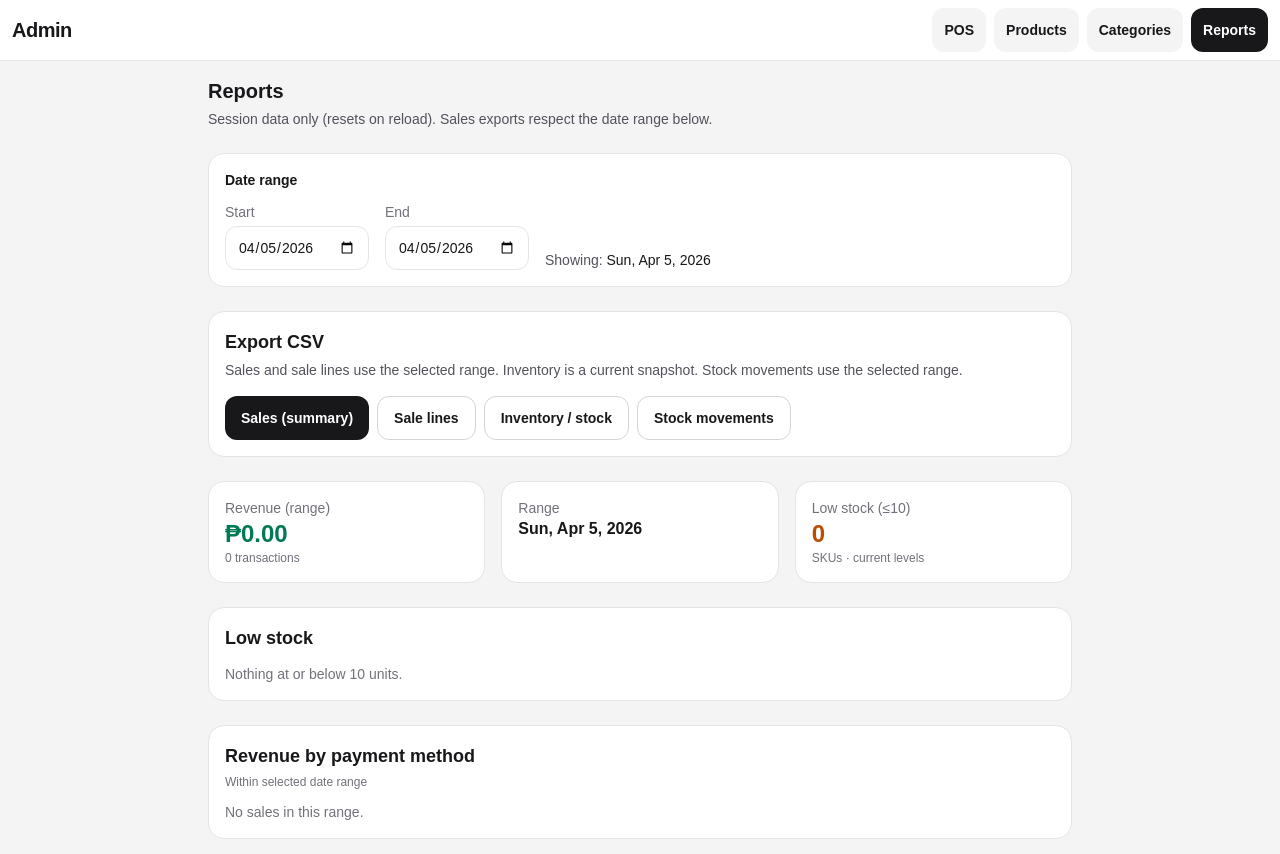
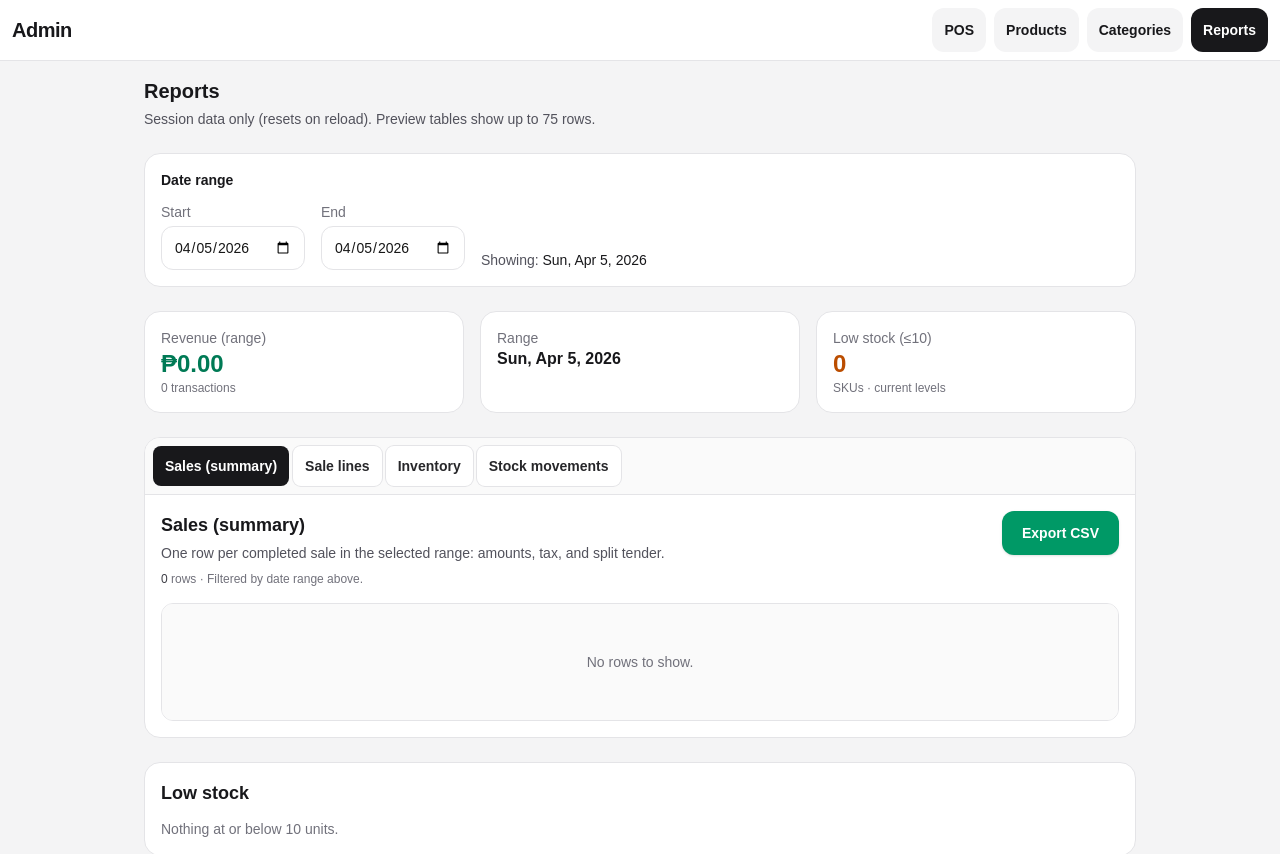
Before and after one commit to simpleplant999/pos, a Next.js app: page /admin/reports in a window 1280 px wide. Shown: the top 854 px of the page. Built offline with nearby package versions, Linux system fonts and the light colour scheme.

Commit message:
feature: ui for each report

```diff
--- a/src/app/admin/reports/page.tsx
+++ b/src/app/admin/reports/page.tsx
@@ -10,10 +10,67 @@ import {
 } from "@/lib/dateRange";
 import { formatPhp } from "@/lib/pos/money";
 
+const PREVIEW_MAX = 75;
+
+const SALES_HEADERS = [
+  "Sale reference",
+  "Date & time",
+  "Subtotal (₱)",
+  "Discount (₱)",
+  "Net sales (₱)",
+  "VAT (₱)",
+  "Service charge (₱)",
+  "Total (₱)",
+  "Paid — Cash (₱)",
+  "Paid — Card (₱)",
+  "Paid — GCash (₱)",
+  "Paid — Maya (₱)",
+  "Change given (₱)",
+] as const;
+
+const LINE_HEADERS = [
+  "Sale reference",
+  "Sale date & time",
+  "Item / description",
+  "Quantity",
+  "Unit price (₱)",
+  "Line total (₱)",
+] as const;
+
+const INVENTORY_HEADERS = [
+  "SKU",
+  "Product name",
+  "Category",
+  "Unit price ex-VAT (₱)",
+  "Stock on hand",
+  "Barcode",
+  "Number of variants",
+] as const;
+
+const LEDGER_HEADERS = [
+  "Record ID",
+  "Date & time",
+  "Sale reference",
+  "Product ID",
+  "Item (as sold)",
+  "Quantity change",
+  "Stock balance after",
+] as const;
+
+type TabId = "sales" | "lines" | "inventory" | "movements";
+
+const TABS: { id: TabId; label: string; short: string }[] = [
+  { id: "sales", label: "Sales (summary)", short: "Sales" },
+  { id: "lines", label: "Sale lines", short: "Lines" },
+  { id: "inventory", label: "Inventory", short: "Stock" },
+  { id: "movements", label: "Stock movements", short: "Moves" },
+];
+
 export default function AdminReportsPage() {
   const { sales, products, categories, stockLedger } = usePos();
   const [startDate, setStartDate] = useState(todayYmd);
   const [endDate, setEndDate] = useState(todayYmd);
+  const [activeTab, setActiveTab] = useState<TabId>("sales");
 
   const { startMs, endMs, start, end } = useMemo(
     () => normalizeRange(startDate, endDate),
@@ -79,23 +136,70 @@ export default function AdminReportsPage() {
         })
       : `${new Date(start + "T12:00:00").toLocaleDateString("en-PH", { month: "short", day: "numeric" })} – ${new Date(end + "T12:00:00").toLocaleDateString("en-PH", { month: "short", day: "numeric", year: "numeric" })}`;
 
+  const salesRows = useMemo(
+    () =>
+      filteredSales.map((s) => [
+        s.id,
+        new Date(s.at).toLocaleString("en-PH"),
+        s.subtotal,
+        s.discountAmount,
+        s.netBeforeCharges,
+        s.vatAmount,
+        s.serviceAmount,
+        s.total,
+        s.payments.cash ?? 0,
+        s.payments.card ?? 0,
+        s.payments.gcash ?? 0,
+        s.payments.maya ?? 0,
+        s.changeDue,
+      ]),
+    [filteredSales],
+  );
+
+  const lineRows = useMemo(() => {
+    const rows: (string | number)[][] = [];
+    for (const s of filteredSales) {
+      const d = new Date(s.at).toLocaleString("en-PH");
+      for (const l of s.lines) {
+        rows.push([s.id, d, l.name, l.qty, l.unitPrice, l.qty * l.unitPrice]);
+      }
+    }
+    return rows;
+  }, [filteredSales]);
+
+  const inventoryRows = useMemo(
+    () =>
+      products.map((p) => {
+        const cat = categories.find((c) => c.id === p.categoryId)?.name ?? "";
+        return [
+          p.sku ?? "—",
+          p.name,
+          cat,
+          p.price,
+          p.stock,
+          p.barcode ?? "—",
+          p.variants?.length ?? 0,
+        ];
+      }),
+    [products, categories],
+  );
+
+  const ledgerRows = useMemo(
+    () =>
+      filteredLedger.map((e) => [
+        e.id,
+        new Date(e.at).toLocaleString("en-PH"),
+        e.saleId,
+        e.productId,
+        e.productName,
+        e.qtyDelta,
+        e.stockAfter,
+      ]),
+    [filteredLedger],
+  );
+
   function exportSalesCsv() {
-    const header = [
-      "Sale reference",
-      "Date & time",
-      "Subtotal (₱)",
-      "Discount (₱)",
-      "Net sales (₱)",
-      "VAT (₱)",
-      "Service charge (₱)",
-      "Total (₱)",
-      "Paid — Cash (₱)",
-      "Paid — Card (₱)",
-      "Paid — GCash (₱)",
-      "Paid — Maya (₱)",
-      "Change given (₱)",
-    ];
-    const rows: (string | number)[][] = [header];
+    const rows: (string | number)[][] = [[...SALES_HEADERS]];
     for (const s of filteredSales) {
       rows.push([
         s.id,
@@ -117,15 +221,7 @@ export default function AdminReportsPage() {
   }
 
   function exportSaleLinesCsv() {
-    const header = [
-      "Sale reference",
-      "Sale date & time",
-      "Item / description",
-      "Quantity",
-      "Unit price (₱)",
-      "Line total (₱)",
-    ];
-    const rows: (string | number)[][] = [header];
+    const rows: (string | number)[][] = [[...LINE_HEADERS]];
     for (const s of filteredSales) {
       const d = new Date(s.at).toISOString();
       for (const l of s.lines) {
@@ -136,16 +232,7 @@ export default function AdminReportsPage() {
   }
 
   function exportInventoryCsv() {
-    const header = [
-      "SKU",
-      "Product name",
-      "Category",
-      "Unit price ex-VAT (₱)",
-      "Stock on hand",
-      "Barcode",
-      "Number of variants",
-    ];
-    const rows: (string | number)[][] = [header];
+    const rows: (string | number)[][] = [[...INVENTORY_HEADERS]];
     for (const p of products) {
       const cat = categories.find((c) => c.id === p.categoryId)?.name ?? "";
       rows.push([
@@ -162,16 +249,7 @@ export default function AdminReportsPage() {
   }
 
   function exportStockLedgerCsv() {
-    const header = [
-      "Record ID",
-      "Date & time",
-      "Sale reference",
-      "Product ID",
-      "Item (as sold)",
-      "Quantity change",
-      "Stock balance after",
-    ];
-    const rows: (string | number)[][] = [header];
+    const rows: (string | number)[][] = [[...LEDGER_HEADERS]];
     for (const e of filteredLedger) {
       rows.push([
         e.id,
@@ -186,13 +264,63 @@ export default function AdminReportsPage() {
     downloadCsv(`pos-stock-movements_${start}_${end}_${dateStamp()}.csv`, rows);
   }
 
+  function exportActiveTab() {
+    switch (activeTab) {
+      case "sales":
+        exportSalesCsv();
+        break;
+      case "lines":
+        exportSaleLinesCsv();
+        break;
+      case "inventory":
+        exportInventoryCsv();
+        break;
+      case "movements":
+        exportStockLedgerCsv();
+        break;
+    }
+  }
+
+  const tabMeta: Record<
+    TabId,
+    { title: string; description: string; count: number; rangeNote: string }
+  > = {
+    sales: {
+      title: "Sales (summary)",
+      description:
+        "One row per completed sale in the selected range: amounts, tax, and split tender.",
+      count: filteredSales.length,
+      rangeNote: "Filtered by date range above.",
+    },
+    lines: {
+      title: "Sale lines",
+      description: "Each line item sold in the range, with sale reference and pricing.",
+      count: lineRows.length,
+      rangeNote: "Filtered by date range above.",
+    },
+    inventory: {
+      title: "Inventory snapshot",
+      description: "Current products, stock on hand, and categories (not filtered by date).",
+      count: products.length,
+      rangeNote: "Always shows live catalog — date range does not apply.",
+    },
+    movements: {
+      title: "Stock movements",
+      description: "Stock deducted per sale line in the selected range.",
+      count: filteredLedger.length,
+      rangeNote: "Filtered by date range above.",
+    },
+  };
+
+  const meta = tabMeta[activeTab];
+
   return (
     <div>
-      <main className="mx-auto max-w-4xl space-y-6 p-4">
+      <main className="mx-auto max-w-5xl space-y-6 p-4">
         <div>
           <h1 className="text-xl font-bold text-zinc-900">Reports</h1>
           <p className="mt-1 text-sm text-zinc-600">
-            Session data only (resets on reload). Sales exports respect the date range below.
+            Session data only (resets on reload). Preview tables show up to {PREVIEW_MAX} rows.
           </p>
         </div>
 
@@ -223,44 +351,6 @@ export default function AdminReportsPage() {
           </div>
         </section>
 
-        <section className="rounded-2xl border border-zinc-200 bg-white p-4">
-          <h2 className="text-lg font-semibold text-zinc-900">Export CSV</h2>
-          <p className="mt-1 text-sm text-zinc-600">
-            Sales and sale lines use the selected range. Inventory is a current snapshot. Stock
-            movements use the selected range.
-          </p>
-          <div className="mt-4 flex flex-wrap gap-2">
-            <button
-              type="button"
-              className="min-h-11 rounded-xl bg-zinc-900 px-4 text-sm font-semibold text-white"
-              onClick={exportSalesCsv}
-            >
-              Sales (summary)
-            </button>
-            <button
-              type="button"
-              className="min-h-11 rounded-xl border border-zinc-300 bg-white px-4 text-sm font-semibold text-zinc-900"
-              onClick={exportSaleLinesCsv}
-            >
-              Sale lines
-            </button>
-            <button
-              type="button"
-              className="min-h-11 rounded-xl border border-zinc-300 bg-white px-4 text-sm font-semibold text-zinc-900"
-              onClick={exportInventoryCsv}
-            >
-              Inventory / stock
-            </button>
-            <button
-              type="button"
-              className="min-h-11 rounded-xl border border-zinc-300 bg-white px-4 text-sm font-semibold text-zinc-900"
-              onClick={exportStockLedgerCsv}
-            >
-              Stock movements
-            </button>
-          </div>
-        </section>
-
         <div className="grid gap-4 sm:grid-cols-3">
           <div className="rounded-2xl border border-zinc-200 bg-white p-4">
             <p className="text-sm text-zinc-500">Revenue (range)</p>
@@ -277,6 +367,79 @@ export default function AdminReportsPage() {
             <p className="text-xs text-zinc-500">SKUs · current levels</p>
           </div>
         </div>
+
+        <section className="overflow-hidden rounded-2xl border border-zinc-200 bg-white">
+          <div
+            className="flex flex-wrap gap-1 border-b border-zinc-200 bg-zinc-50 p-2"
+            role="tablist"
+            aria-label="Report data"
+          >
+            {TABS.map((t) => (
+              <button
+                key={t.id}
+                type="button"
+                role="tab"
+                aria-selected={activeTab === t.id}
+                className={`min-h-10 rounded-lg px-3 text-sm font-semibold transition-colors ${
+                  activeTab === t.id
+                    ? "bg-zinc-900 text-white"
+                    : "bg-white text-zinc-800 ring-1 ring-zinc-200 hover:bg-zinc-100"
+                }`}
+                onClick={() => setActiveTab(t.id)}
+              >
+                <span className="hidden sm:inline">{t.label}</span>
+                <span className="sm:hidden">{t.short}</span>
+              </button>
+            ))}
+          </div>
+
+          <div className="p-4" role="tabpanel">
+            <div className="flex flex-col gap-3 sm:flex-row sm:items-start sm:justify-between">
+              <div>
+                <h2 className="text-lg font-semibold text-zinc-900">{meta.title}</h2>
+                <p className="mt-1 max-w-xl text-sm text-zinc-600">{meta.description}</p>
+                <p className="mt-2 text-xs text-zinc-500">
+                  <span className="font-medium text-zinc-700">{meta.count}</span> rows ·{" "}
+                  {meta.rangeNote}
+                </p>
+              </div>
+              <button
+                type="button"
+                className="shrink-0 min-h-11 rounded-xl bg-emerald-600 px-5 text-sm font-semibold text-white shadow-sm hover:bg-emerald-700"
+                onClick={exportActiveTab}
+              >
+                Export CSV
+              </button>
+            </div>
+
+            <div className="mt-4 overflow-x-auto rounded-xl border border-zinc-200">
+              {activeTab === "sales" ? (
+                <PreviewTable
+                  headers={[...SALES_HEADERS]}
+                  rows={salesRows}
+                  moneyCols={[2, 3, 4, 5, 6, 7, 8, 9, 10, 11, 12]}
+                />
+              ) : null}
+              {activeTab === "lines" ? (
+                <PreviewTable
+                  headers={[...LINE_HEADERS]}
+                  rows={lineRows}
+                  moneyCols={[4, 5]}
+                />
+              ) : null}
+              {activeTab === "inventory" ? (
+                <PreviewTable
+                  headers={[...INVENTORY_HEADERS]}
+                  rows={inventoryRows}
+                  moneyCols={[3]}
+                />
+              ) : null}
+              {activeTab === "movements" ? (
+                <PreviewTable headers={[...LEDGER_HEADERS]} rows={ledgerRows} moneyCols={[]} />
+              ) : null}
+            </div>
+          </div>
+        </section>
 
         <section className="rounded-2xl border border-zinc-200 bg-white p-4">
           <h2 className="text-lg font-semibold text-zinc-900">Low stock</h2>
@@ -334,6 +497,66 @@ export default function AdminReportsPage() {
   );
 }
 
+function PreviewTable({
+  headers,
+  rows,
+  moneyCols,
+}: {
+  headers: string[];
+  rows: (string | number)[][];
+  moneyCols: number[];
+}) {
+  const moneySet = new Set(moneyCols);
+  const shown = rows.slice(0, PREVIEW_MAX);
+  const hidden = rows.length - shown.length;
+
+  if (rows.length === 0) {
+    return (
+      <div className="bg-zinc-50 px-4 py-12 text-center text-sm text-zinc-500">No rows to show.</div>
+    );
+  }
+
+  return (
+    <>
+      <table className="w-full min-w-[640px] border-collapse text-left text-xs">
+        <thead>
+          <tr className="border-b border-zinc-200 bg-zinc-100">
+            {headers.map((h) => (
+              <th key={h} className="whitespace-nowrap px-3 py-2 font-semibold text-zinc-800">
+                {h}
+              </th>
+            ))}
+          </tr>
+        </thead>
+        <tbody>
+          {shown.map((row, ri) => (
+            <tr key={ri} className="border-b border-zinc-100 odd:bg-white even:bg-zinc-50/80">
+              {row.map((cell, ci) => (
+                <td
+                  key={ci}
+                  className={`max-w-[14rem] truncate px-3 py-1.5 text-zinc-800 ${
+                    moneySet.has(ci) ? "whitespace-nowrap tabular-nums" : ""
+                  }`}
+                  title={String(cell)}
+                >
+                  {moneySet.has(ci) && typeof cell === "number"
+                    ? formatPhp(cell)
+                    : String(cell)}
+                </td>
+              ))}
+            </tr>
+          ))}
+        </tbody>
+      </table>
+      {hidden > 0 ? (
+        <div className="border-t border-zinc-200 bg-amber-50 px-3 py-2 text-center text-xs text-amber-900">
+          Showing first {shown.length} of {rows.length} rows. Export CSV for the full set.
+        </div>
+      ) : null}
+    </>
+  );
+}
+
 function dateStamp(): string {
   const d = new Date();
   const p = (n: number) => String(n).padStart(2, "0");
```
Also changed, not shown: src/components/pos/CartAndCheckout.tsx (+102 -96 lines).
